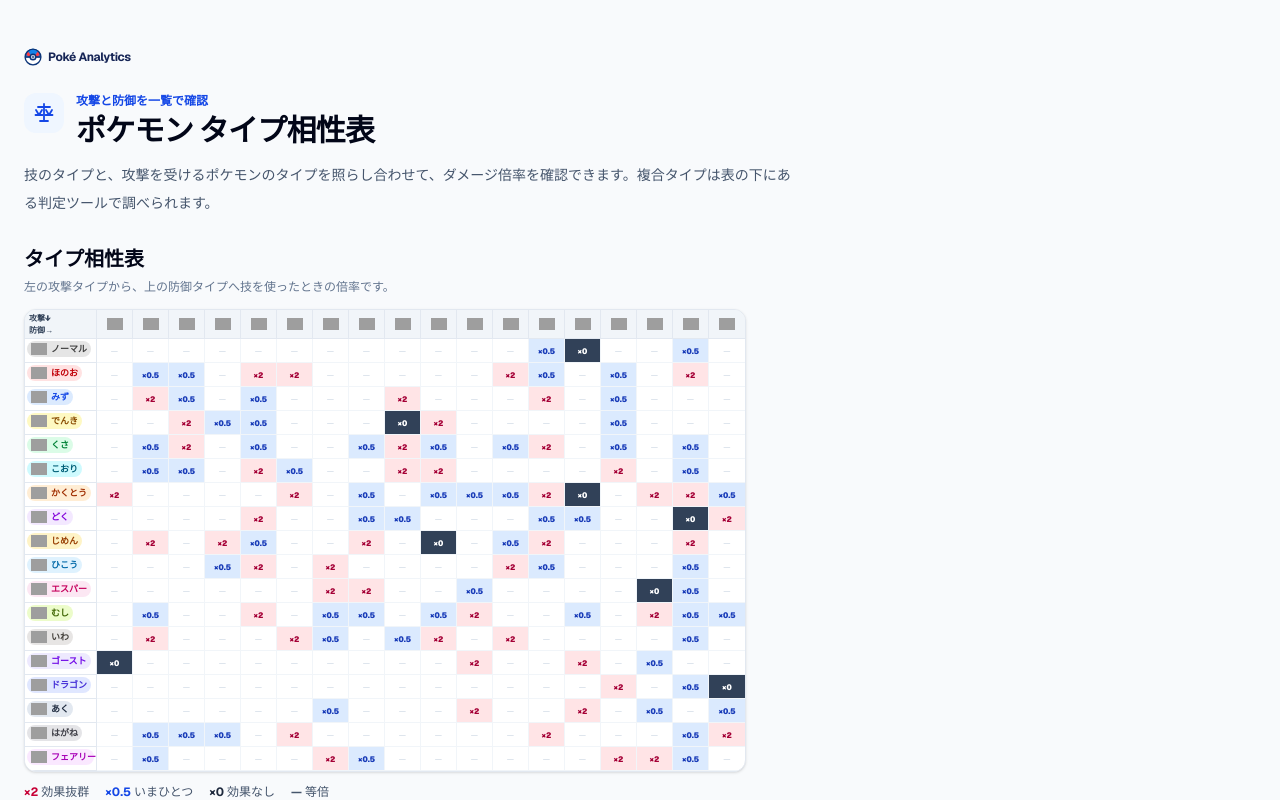
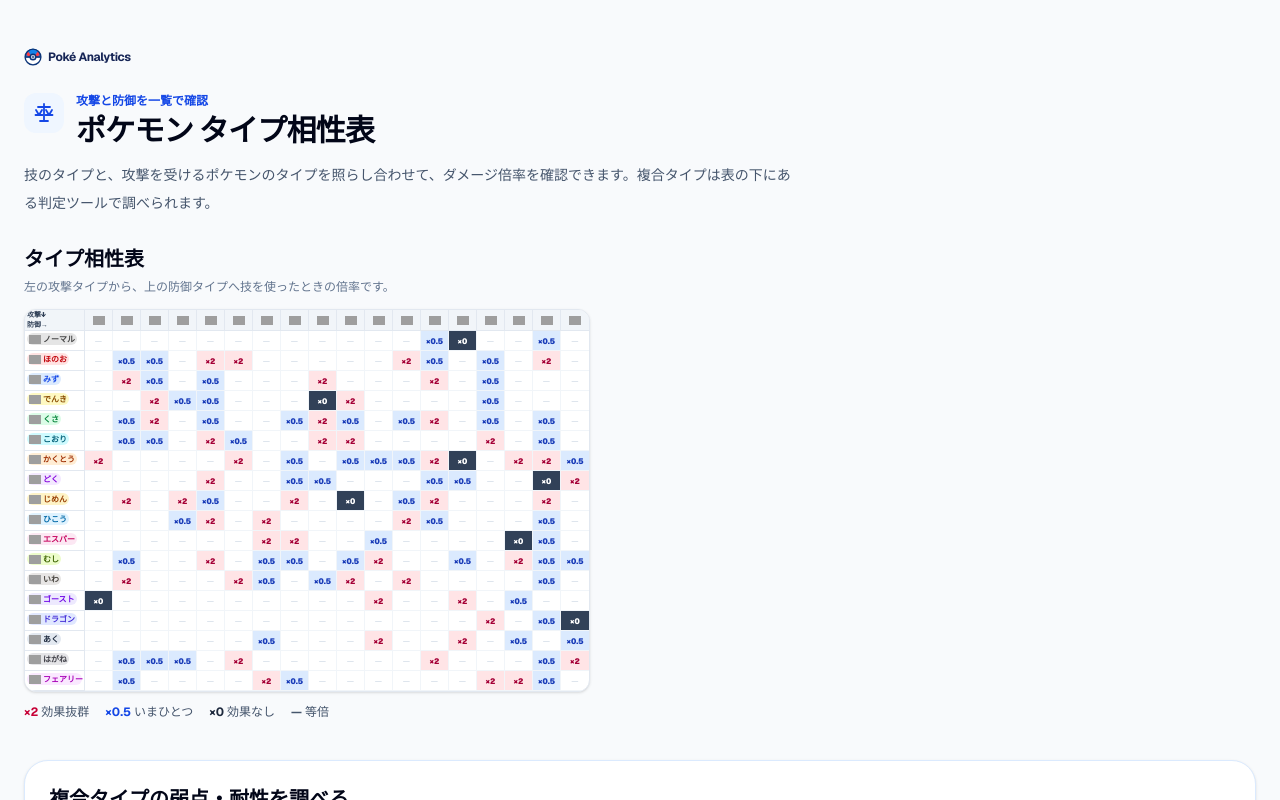
Before and after one commit to ryotryo/pokemon, a Next.js app: page /type-chart in a window 1280 px wide. Shown: the top 800 px of the page. Built offline with nearby package versions, Linux system fonts and the light colour scheme; no server answers; grey boxes are pictures that could not be loaded.

Commit message:
Make the type chart substantially narrower

```diff
--- a/components/ui/game-asset-image.tsx
+++ b/components/ui/game-asset-image.tsx
@@ -4,7 +4,7 @@
 import { useState } from "react";
 import { getItemAssetUrl, getPokemonAssetUrl, getPokemonMiniAssetUrl, getTypeAssetUrl } from "../../lib/champions/assets";
 
-const sizeClasses = { xxs: "size-4", xs: "size-5", sm: "size-7", md: "size-11", lg: "size-24" } as const;
+const sizeClasses = { xxxs: "size-3", xxs: "size-4", xs: "size-5", sm: "size-7", md: "size-11", lg: "size-24" } as const;
 type AssetSize = keyof typeof sizeClasses;
 
 function GameAssetImage({ sources, alt, size, className = "", fallback = null, priority = false }: { sources: Array<string | null>; alt: string; size: AssetSize; className?: string; fallback?: React.ReactNode; priority?: boolean }) {
@@ -12,7 +12,7 @@
   const [sourceIndex, setSourceIndex] = useState(0);
   const source = validSources[sourceIndex];
   if (!source) return fallback;
-  const pixels = { xxs: 16, xs: 20, sm: 28, md: 44, lg: 96 }[size];
+  const pixels = { xxxs: 12, xxs: 16, xs: 20, sm: 28, md: 44, lg: 96 }[size];
   return <Image src={source} alt={alt} width={pixels} height={pixels} priority={priority} loading={priority ? undefined : "lazy"} unoptimized onError={() => setSourceIndex((index) => index + 1)} className={`${sizeClasses[size]} shrink-0 object-contain ${className}`} />;
 }
 
--- a/components/ui/type-badge.tsx
+++ b/components/ui/type-badge.tsx
@@ -33,7 +33,7 @@
 
 export function TypeBadge({ type, withIcon = true, compact = false }: { type: string; withIcon?: boolean; compact?: boolean }) {
   const nameJa = getTypeDisplayNameJa(type);
-  return <span className={`${badgeBase} ${compact ? "gap-1 whitespace-nowrap px-1 text-[9px] leading-4" : `px-2 py-0.5 text-[10px] leading-4 ${withIcon ? "gap-1 pl-1" : ""}`} ${TYPE_COLORS[type.toLowerCase()] ?? "bg-slate-100 text-slate-700"}`}>{withIcon ? <TypeAssetImage type={type} nameJa={nameJa} size={compact ? "xxs" : "xs"} /> : null}{nameJa}</span>;
+  return <span className={`${badgeBase} ${compact ? "gap-0.5 whitespace-nowrap px-0.5 text-[8px] leading-3" : `px-2 py-0.5 text-[10px] leading-4 ${withIcon ? "gap-1 pl-1" : ""}`} ${TYPE_COLORS[type.toLowerCase()] ?? "bg-slate-100 text-slate-700"}`}>{withIcon ? <TypeAssetImage type={type} nameJa={nameJa} size={compact ? "xxxs" : "xs"} /> : null}{nameJa}</span>;
 }
 
 export function DamageClassBadge({ damageClass }: { damageClass: DamageClass }) {
--- a/features/type-chart/components/type-chart-table.tsx
+++ b/features/type-chart/components/type-chart-table.tsx
@@ -21,14 +21,14 @@
       <p className="mt-1 text-xs leading-5 text-slate-500">左の攻撃タイプから、上の防御タイプへ技を使ったときの倍率です。</p>
     </div>
     <div data-testid="type-chart-scroll" className="w-fit max-w-full overflow-x-auto rounded-xl border border-slate-200 bg-white shadow-sm">
-      <table className="w-[720px] table-fixed border-separate border-spacing-0 text-center text-[8px]" aria-label="18タイプの攻撃と防御の相性表">
+      <table className="w-[564px] table-fixed border-separate border-spacing-0 text-center text-[8px]" aria-label="18タイプの攻撃と防御の相性表">
         <thead>
           <tr>
-            <th scope="col" className="sticky left-0 top-0 z-30 w-[72px] border-b border-r border-slate-200 bg-slate-100 px-1 py-0.5 text-left text-[8px] font-black leading-3 text-slate-700">
+            <th scope="col" className="sticky left-0 top-0 z-30 w-[60px] border-b border-r border-slate-200 bg-slate-100 px-0.5 py-0 text-left text-[7px] font-black leading-2.5 text-slate-700">
               <span className="block">攻撃↓</span><span className="block">防御→</span>
             </th>
-            {TYPE_ORDER.map((type) => <th key={type} scope="col" aria-label={`${TYPE_NAMES_JA[type]}タイプ`} title={`${TYPE_NAMES_JA[type]}タイプ`} className="sticky top-0 z-20 w-9 border-b border-r border-slate-200 bg-slate-100 p-0.5 last:border-r-0">
-              <span className="flex justify-center"><TypeAssetImage type={type} nameJa={TYPE_NAMES_JA[type]} size="xxs" /></span>
+            {TYPE_ORDER.map((type) => <th key={type} scope="col" aria-label={`${TYPE_NAMES_JA[type]}タイプ`} title={`${TYPE_NAMES_JA[type]}タイプ`} className="sticky top-0 z-20 w-7 border-b border-r border-slate-200 bg-slate-100 p-0 last:border-r-0">
+              <span className="flex justify-center"><TypeAssetImage type={type} nameJa={TYPE_NAMES_JA[type]} size="xxxs" /></span>
             </th>)}
           </tr>
         </thead>
@@ -37,7 +37,7 @@
             <th scope="row" className="sticky left-0 z-10 border-b border-r border-slate-200 bg-white p-0.5 text-left last:border-b-0"><TypeBadge type={attackType} compact /></th>
             {TYPE_ORDER.map((defenseType) => {
               const multiplier = getTypeMultiplier(attackType, [defenseType]);
-              return <td key={defenseType} aria-label={`${TYPE_NAMES_JA[attackType]}技を${TYPE_NAMES_JA[defenseType]}タイプへ使うと${multiplier}倍`} className={`h-6 border-b border-r border-slate-100 p-0 text-center tabular-nums last:border-r-0 ${cellStyles[multiplier] ?? "text-slate-300"}`}>{formatMultiplier(multiplier)}</td>;
+              return <td key={defenseType} aria-label={`${TYPE_NAMES_JA[attackType]}技を${TYPE_NAMES_JA[defenseType]}タイプへ使うと${multiplier}倍`} className={`h-5 border-b border-r border-slate-100 p-0 text-center tabular-nums last:border-r-0 ${cellStyles[multiplier] ?? "text-slate-300"}`}>{formatMultiplier(multiplier)}</td>;
             })}
           </tr>)}
         </tbody>
```
Also changed, not shown: 1 other file (tests, documents, lock files or other folders).
